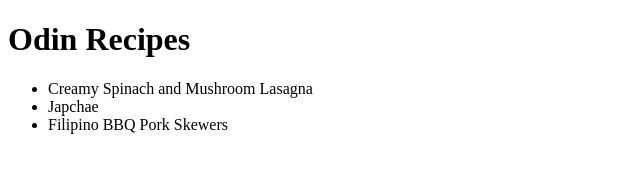
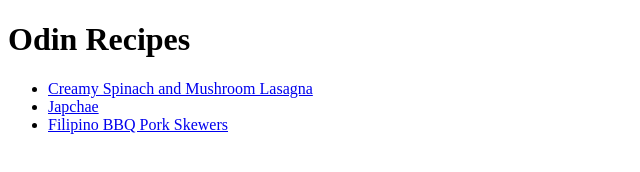
Before and after one commit to shielamarieee/odin-recipes, a plain HTML site: page index.html in a window 1280 px wide. Shown: the whole page, without its empty margins (0-640 px from the left). Drawn offline with Linux system fonts and the light colour scheme.

Commit message:
modify index.html and lasagna.html

```diff
--- a/index.html
+++ b/index.html
@@ -7,9 +7,9 @@
   <body>
     <h1>Odin Recipes</h1>
     <ul>
-      <li>Creamy Spinach and Mushroom Lasagna</li>
-      <li>Japchae</li>
-      <li>Filipino BBQ Pork Skewers</li>
+      <li><a href="./recipes/lasagna.html" target="_blank">Creamy Spinach and Mushroom Lasagna</a></li>
+      <li><a href="./recipes/japchae.html" target="_blank">Japchae</a></li>
+      <li><a href="./recipes/porkbbq.html" target="_blank">Filipino BBQ Pork Skewers</a></li>
     </ul>
   </body>
 </html>
```
Also changed, not shown: recipes/lasagna.html (+0 -1 lines).
